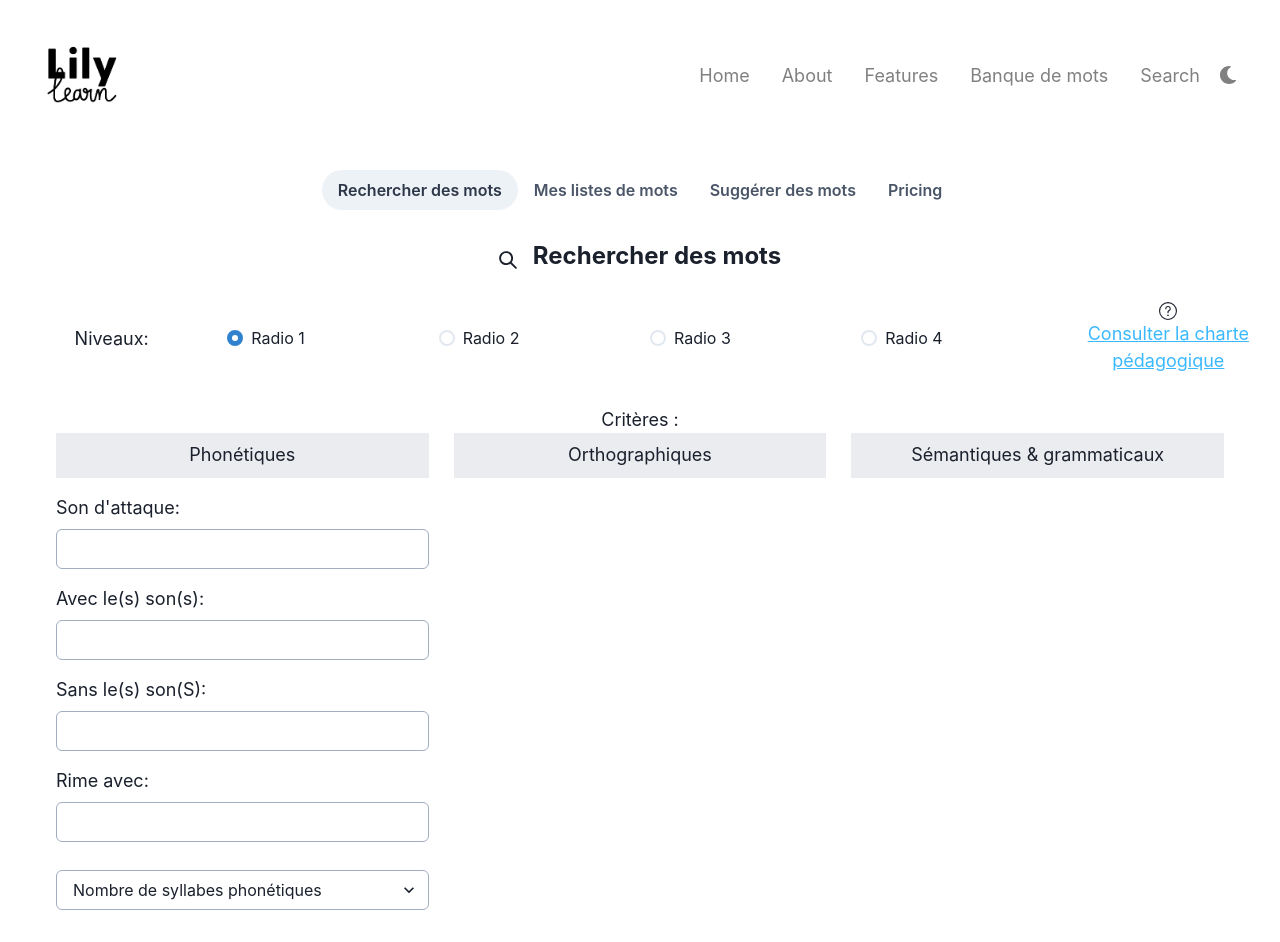
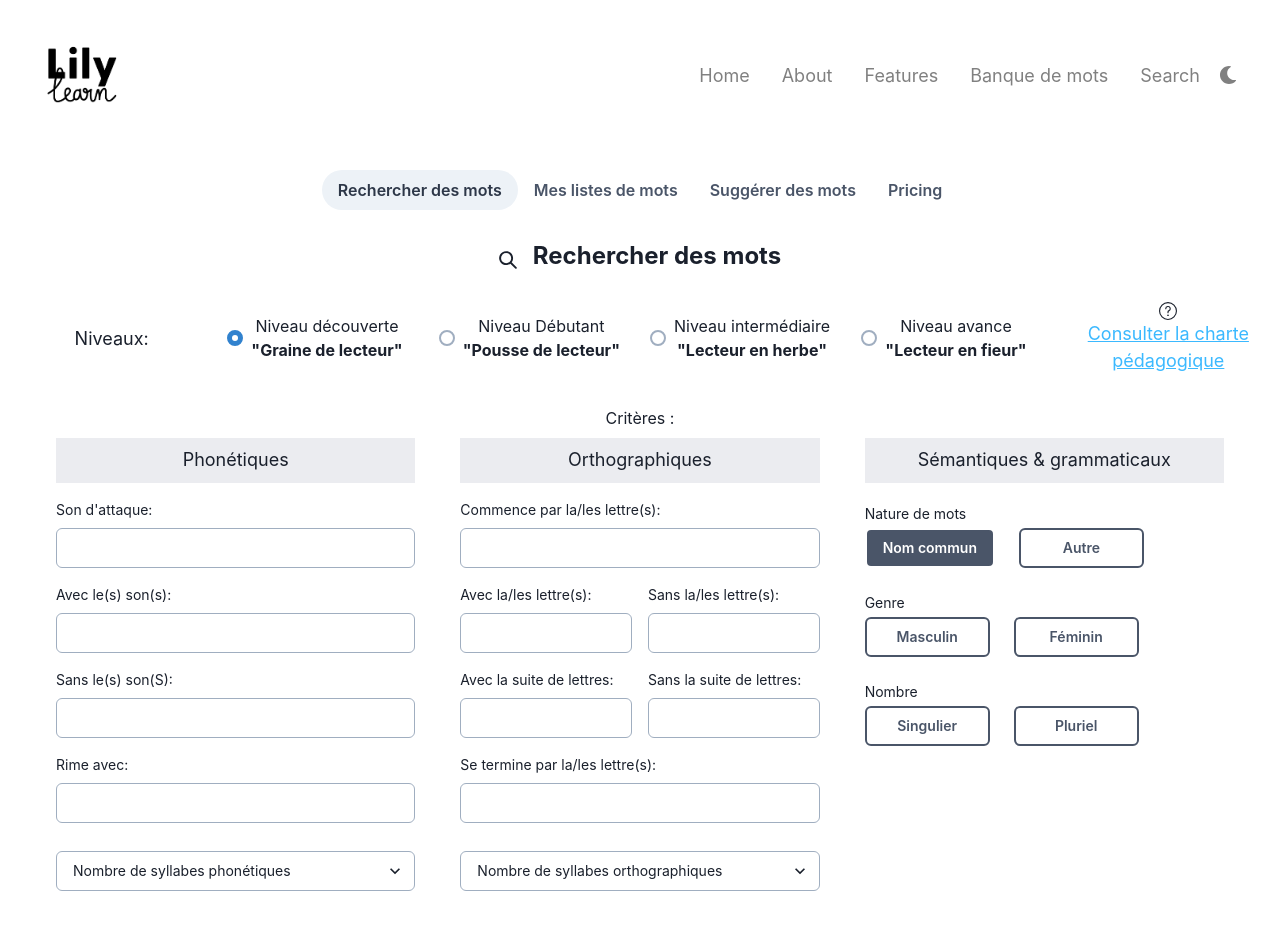
Before and after one commit to parthpvaghani/lily_temp, a React (Create React App) app: page /wordbank in a window 1280 px wide. Shown: the top 942 px of the page. Built offline with nearby package versions, Linux system fonts and the light colour scheme.

Commit message:
fix design

```diff
--- a/src/pages/WordBank.js
+++ b/src/pages/WordBank.js
@@ -18,6 +18,7 @@ import {
   PinInputField,
   Button,
   SimpleGrid,
+  ButtonGroup,
 } from '@chakra-ui/react';
 import { SearchIcon, QuestionOutlineIcon } from '@chakra-ui/icons';
 
@@ -26,12 +27,7 @@ export default function WordBank() {
     <Tabs variant="soft-rounded" colorScheme="gray" w="100%">
       <Flex justify="center" wrap="wrap">
         <TabList>
-        <Flex
-        align="center"
-        justify="center"
-        wrap="wrap"
-        m={3}
-        >
+          <Flex align="center" justify="center" wrap="wrap" m={3}>
             <Tab>Rechercher des mots </Tab>
             <Tab>Mes listes de mots </Tab>
             <Tab>Suggérer des mots </Tab>
@@ -53,12 +49,25 @@ export default function WordBank() {
 
           <Flex align="center" justify="space-around" wrap="wrap" mt="3">
             <RadioGroup defaultValue="1" mt={4}>
-            <SimpleGrid columns={{sm:1,md:6}} spacing={5}>
-                <Text alignSelf={'center'}>Niveaux:</Text>
-                <Radio value="1">Radio 1</Radio>
-                <Radio value="2">Radio 2</Radio>
-                <Radio value="3">Radio 3</Radio>
-                <Radio value="4">Radio 4</Radio>
+              <SimpleGrid columns={{ sm: 1, md: 6 }} spacing={5}>
+                <Text alignSelf={'center'}>Niveaux: </Text>
+
+                <Radio value="1" borderColor={'gray.400'}>
+                  Niveau découverte{' '}
+                  <Text fontWeight={'bold'}>"Graine de lecteur" </Text>
+                </Radio>
+                <Radio value="2" borderColor={'gray.400'}>
+                  Niveau Débutant{' '}
+                  <Text fontWeight={'bold'}>"Pousse de lecteur" </Text>
+                </Radio>
+                <Radio value="3" borderColor={'gray.400'}>
+                  Niveau intermédiaire{' '}
+                  <Text fontWeight={'bold'}>"Lecteur en herbe" </Text>
+                </Radio>
+                <Radio value="4" borderColor={'gray.400'}>
+                  Niveau avance{' '}
+                  <Text fontWeight={'bold'}>"Lecteur en fieur" </Text>
+                </Radio>
                 <Flex flexDirection="column" alignItems="center">
                   <QuestionOutlineIcon />
                   <Link
@@ -75,16 +84,17 @@ export default function WordBank() {
             </RadioGroup>
           </Flex>
 
-          <Text mt={8}>Critères : </Text>
+          <Text mt={8} mb={2} fontSize="md">
+            Critères :{' '}
+          </Text>
 
-
-            <SimpleGrid columns={{sm:1,md:3,lg:3}} spacing={25} mx={10}>
+          <SimpleGrid columns={{ sm: 1, md: 3, lg: 3 }} spacing={45} mx={10}>
             <Box h="auto" w={'100%'}>
               <Box minH="45px" bg="#EBECF0" pt="8px">
                 Phonétiques
               </Box>
 
-              <Box textAlign="left">
+              <Box textAlign="left" fontSize="sm">
                 <Text mt={4}>Son d'attaque: </Text>
                 <Input borderColor={'gray.400'} mt={2} />
 
@@ -101,6 +111,7 @@ export default function WordBank() {
                   placeholder="Nombre de syllabes phonétiques"
                   borderColor={'gray.400'}
                   mt={7}
+                  fontSize="sm"
                 >
                   <option value="1">1 </option>
                   <option value="2">2 </option>
@@ -113,15 +124,125 @@ export default function WordBank() {
               <Box minH="45px" bg="#EBECF0" pt="8px">
                 Orthographiques
               </Box>
+
+              <Box textAlign="left" fontSize="sm">
+                <Text mt={4}>Commence par la/les lettre(s): </Text>
+                <Input borderColor={'gray.400'} mt={2} />
+
+                <HStack spacing={'4'}>
+                  <Flex flexDirection={'column'}>
+                    <Text mt={4}>Avec la/les lettre(s): </Text>
+                    <Input borderColor={'gray.400'} mt={2} />
+                  </Flex>
+                  <Flex flexDirection={'column'}>
+                    <Text mt={4}>Sans la/les lettre(s): </Text>
+                    <Input borderColor={'gray.400'} mt={2} />
+                  </Flex>
+                </HStack>
+
+                <HStack spacing={'4'}>
+                  <Flex flexDirection={'column'}>
+                    <Text mt={4}>Avec la suite de lettres: </Text>
+                    <Input borderColor={'gray.400'} mt={2} />
+                  </Flex>
+                  <Flex flexDirection={'column'}>
+                    <Text mt={4}>Sans la suite de lettres: </Text>
+                    <Input borderColor={'gray.400'} mt={2} />
+                  </Flex>
+                </HStack>
+
+                <Text mt={4}>Se termine par la/les lettre(s): </Text>
+                <Input borderColor={'gray.400'} mt={2} />
+
+                <Select
+                  placeholder="Nombre de syllabes orthographiques"
+                  borderColor={'gray.400'}
+                  mt={7}
+                  fontSize="sm"
+                >
+                  <option value="1">1 </option>
+                  <option value="2">2 </option>
+                </Select>
+              </Box>
             </Box>
             <Box h="auto" w={'100%'}>
               <Box minH="45px" bg="#EBECF0" pt="8px">
                 Sémantiques & grammaticaux
               </Box>
+
+              <Box textAlign="left" fontSize="sm">
+                <Text mt={5}>Nature de mots </Text>
+                <ButtonGroup gap="4" mt={1} w={'100%'}>
+                  <Button
+                    backgroundColor={'gray.600'}
+                    color={'white'}
+                    border="2px"
+                    minW={'125px'}
+                    fontSize="sm"
+                  >
+                    Nom commun
+                  </Button>
+                  <Button
+                    backgroundColor={'white'}
+                    color={'gray.600'}
+                    border="2px"
+                    minW={'125px'}
+                    fontSize="sm"
+                  >
+                    Autre
+                  </Button>
+                </ButtonGroup>
+
+                <Text mt={6}>Genre </Text>
+                <ButtonGroup gap="4" mt={1} w={'100%'}>
+                  <Button
+                    backgroundColor={'white'}
+                    color={'gray.600'}
+                    border="2px"
+                    minW={'125px'}
+                    fontSize="sm"
+                  >
+                    Masculin
+                  </Button>
+                  <Button
+                    backgroundColor={'white'}
+                    color={'gray.600'}
+                    border="2px"
+                    minW={'125px'}
+                    fontSize="sm"
+                  >
+                    Féminin
+                  </Button>
+                </ButtonGroup>
+
+                <Text mt={6}>Nombre </Text>
+                <ButtonGroup gap="4" mt={1} w={'100%'}>
+                  <Button
+                    backgroundColor={'white'}
+                    color={'gray.600'}
+                    border="2px"
+                    minW={'125px'}
+                    fontSize="sm"
+                  >
+                    Singulier
+                  </Button>
+                  <Button
+                    backgroundColor={'white'}
+                    color={'gray.600'}
+                    border="2px"
+                    minW={'125px'}
+                    fontSize="sm"
+                  >
+                    Pluriel
+                  </Button>
+                </ButtonGroup>
+              </Box>
             </Box>
-            </SimpleGrid>
+          </SimpleGrid>
 
-          <Text mt={12}>Forme du mot (Consonnes/Voyelles):</Text>
+          <Text mt={12} fontSize="md">
+            Forme du mot (Consonnes/Voyelles):
+          </Text>
           <Flex justifyContent={'center'} mt={3}>
             <HStack>
               <PinInput type="alphanumeric" otp>
@@ -140,7 +261,7 @@ export default function WordBank() {
               backgroundColor={'gray.600'}
               color={'white'}
               size="xs"
-              width={'7%'}
+              minW={'85px'}
               mx={4}
             >
               C
@@ -149,7 +270,7 @@ export default function WordBank() {
               backgroundColor={'gray.600'}
               color={'white'}
               size="xs"
-              width={'7%'}
+              minW={'85px'}
             >
               V
             </Button>
@@ -160,7 +281,8 @@ export default function WordBank() {
               placeholder="Nombre de lettres"
               borderColor={'gray.400'}
               mt={5}
-              width={'30%'}
+              w="30%"
+              fontSize="sm"
             >
               <option value="1">1 </option>
               <option value="2">2 </option>
```
